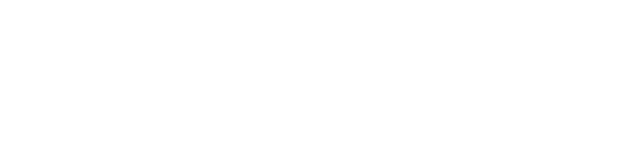
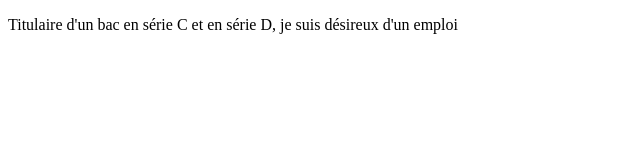
Before and after one commit to Monsieurkent/git-moncv, a plain HTML site: page index.html in a window 1280 px wide. Shown: the whole page, without its empty margins (0-640 px from the left). Drawn offline with Linux system fonts and the light colour scheme.

Commit message:
mise en place de la section description

```diff
--- a/index.html
+++ b/index.html
@@ -5,9 +5,12 @@
     <meta http-equiv="X-UA-Compatible" content="IE=edge">
     <meta name="viewport" content="width=device-width, initial-scale=1.0">
     <link rel="stylesheet" href="style.css">
-    <title>Document</title>
+    <title>description</title>
 </head>
 <body>
+<p>
+    Titulaire d'un bac en série C et en série D, je suis désireux d'un emploi
+</p>
 
 </body>
 </html>
```
